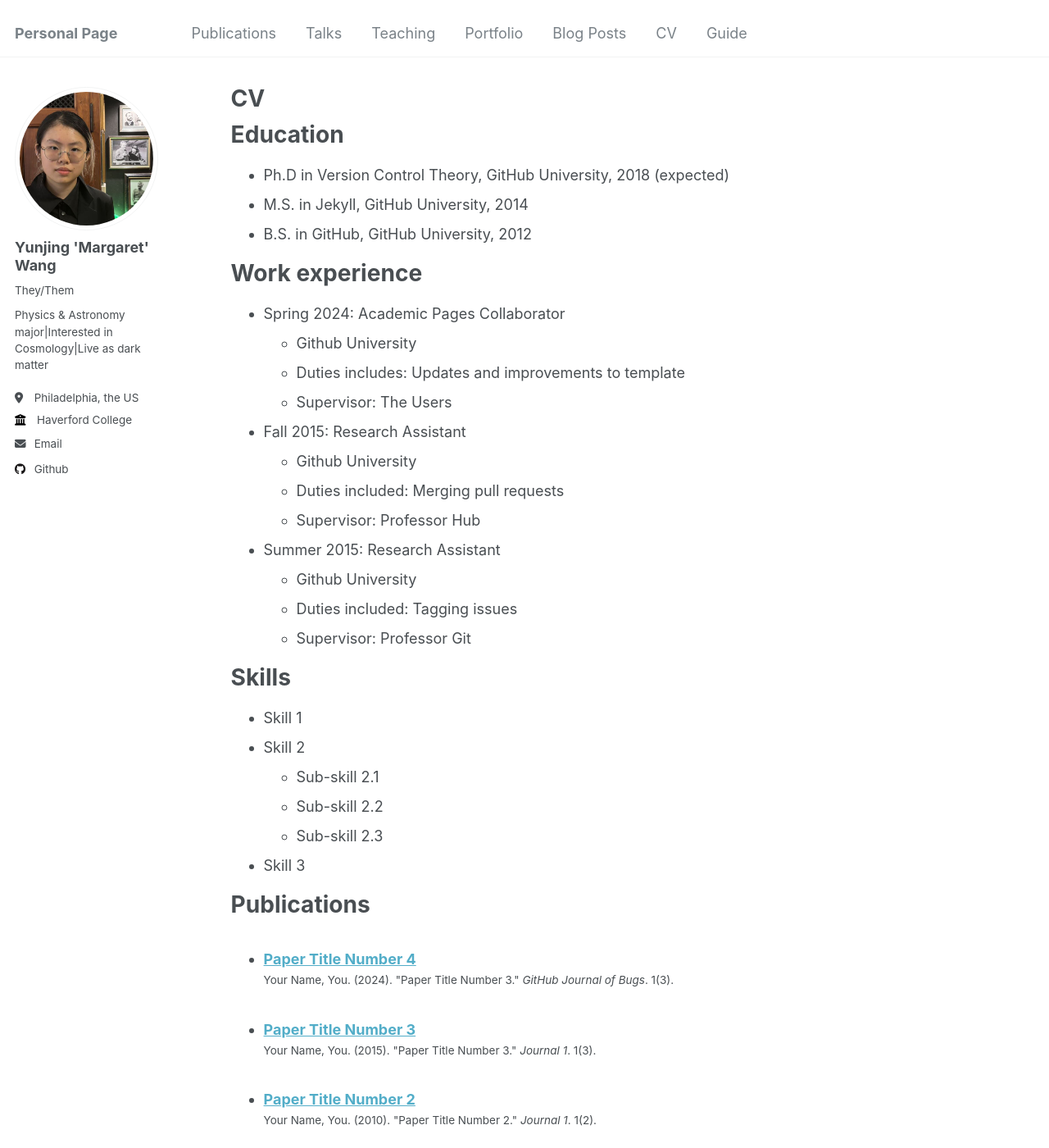
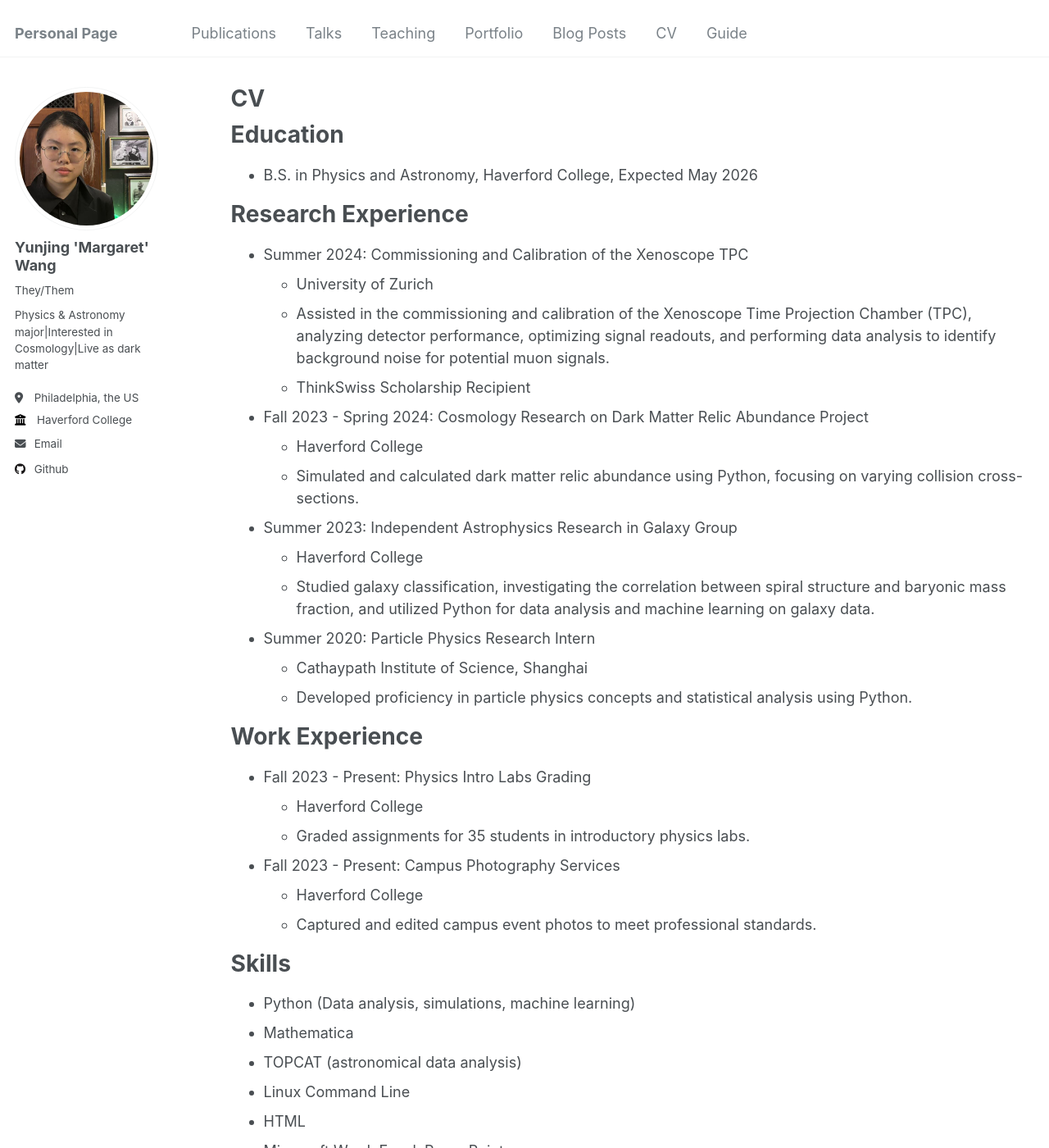
Before and after one commit to Margaret42/Yunjing-Wang, a Jekyll site: the page built from _pages/cv.md, in a window 1280 px wide and 1400 px high. Shown: the whole window at 82% size. Built offline with Jekyll 4.4.1, drawn with Linux system fonts in a browser that asks for light colours; some of the changed text lies outside the part shown.

Commit message:
Update cv.md

```diff
--- a/_pages/cv.md
+++ b/_pages/cv.md
@@ -6,59 +6,61 @@ author_profile: true
 redirect_from:
   - /resume
 ---
-
 {% include base_path %}
 
 Education
 ======
-* Ph.D in Version Control Theory, GitHub University, 2018 (expected)
-* M.S. in Jekyll, GitHub University, 2014
-* B.S. in GitHub, GitHub University, 2012
+* B.S. in Physics and Astronomy, Haverford College, Expected May 2026
 
-Work experience
+Research Experience
 ======
-* Spring 2024: Academic Pages Collaborator
-  * Github University
-  * Duties includes: Updates and improvements to template
-  * Supervisor: The Users
+* Summer 2024: Commissioning and Calibration of the Xenoscope TPC
+  * University of Zurich
+  * Assisted in the commissioning and calibration of the Xenoscope Time Projection Chamber (TPC), analyzing detector performance, optimizing signal readouts, and performing data analysis to identify background noise for potential muon signals.
+  * ThinkSwiss Scholarship Recipient
 
-* Fall 2015: Research Assistant
-  * Github University
-  * Duties included: Merging pull requests
-  * Supervisor: Professor Hub
+* Fall 2023 - Spring 2024: Cosmology Research on Dark Matter Relic Abundance Project
+  * Haverford College
+  * Simulated and calculated dark matter relic abundance using Python, focusing on varying collision cross-sections.
 
-* Summer 2015: Research Assistant
-  * Github University
-  * Duties included: Tagging issues
-  * Supervisor: Professor Git
+* Summer 2023: Independent Astrophysics Research in Galaxy Group
+  * Haverford College
+  * Studied galaxy classification, investigating the correlation between spiral structure and baryonic mass fraction, and utilized Python for data analysis and machine learning on galaxy data.
+
+* Summer 2020: Particle Physics Research Intern
+  * Cathaypath Institute of Science, Shanghai
+  * Developed proficiency in particle physics concepts and statistical analysis using Python.
+
+Work Experience
+======
+* Fall 2023 - Present: Physics Intro Labs Grading
+  * Haverford College
+  * Graded assignments for 35 students in introductory physics labs.
+
+* Fall 2023 - Present: Campus Photography Services
+  * Haverford College
+  * Captured and edited campus event photos to meet professional standards.
 
 Skills
 ======
-* Skill 1
-* Skill 2
-  * Sub-skill 2.1
-  * Sub-skill 2.2
-  * Sub-skill 2.3
-* Skill 3
+* Python (Data analysis, simulations, machine learning)
+* Mathematica
+* TOPCAT (astronomical data analysis)
+* Linux Command Line
+* HTML
+* Microsoft Word, Excel, PowerPoint
+* Languages: Mandarin (native), Japanese (limited working capacity)
 
-Publications
+Conference Presentations
 ======
-  <ul>{% for post in site.publications reversed %}
-    {% include archive-single-cv.html %}
-  {% endfor %}</ul>
+* Research Presentation: "Exploring the Relationship Between Spiral Structure and Baryonic Mass Fraction in Galaxies"
+  * Keck Northeast Astronomy Consortium Student Research Symposium, October 2023
+* Poster Presentation: "The Impact of Baryonic Mass Fraction on the Presence of Spiral Structure in Disc Galaxies"
+  * 243rd AAS Meeting, January 2024
+* Poster Presentation: "Exploring Dark Matter Detection: The DARWIN Experiment and Xenoscope"
+  * Start Talking Science, October 2024 (upcoming)
 
-Talks
+Activities and Clubs
 ======
-  <ul>{% for post in site.talks reversed %}
-    {% include archive-single-talk-cv.html  %}
-  {% endfor %}</ul>
-
-Teaching
-======
-  <ul>{% for post in site.teaching reversed %}
-    {% include archive-single-cv.html %}
-  {% endfor %}</ul>
-
-Service and leadership
-======
-* Currently signed in to 43 different slack teams
+* Co-Treasurer, Society of Physics Students, Haverford College, 2023 – Present
+* Co-Head, Nerd House, Haverford College, 2023 – Present
```
